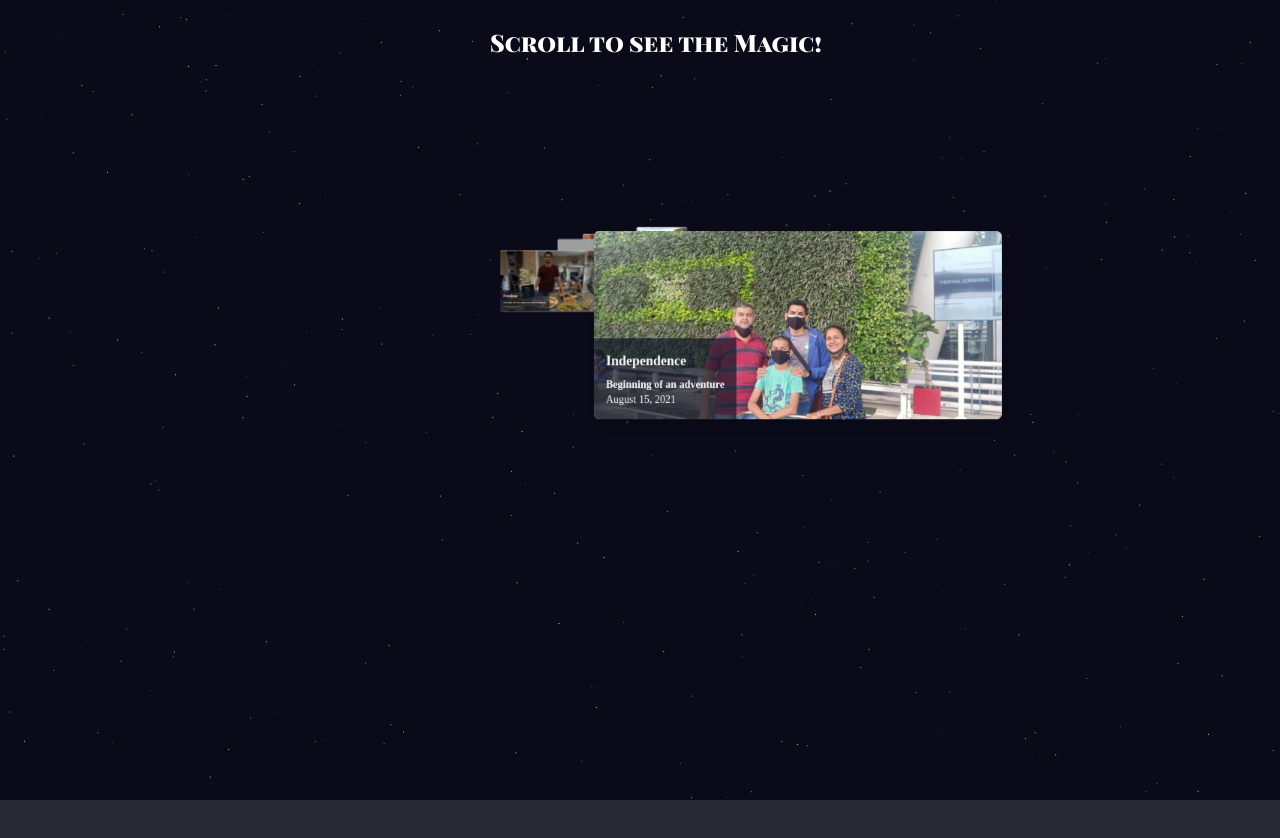
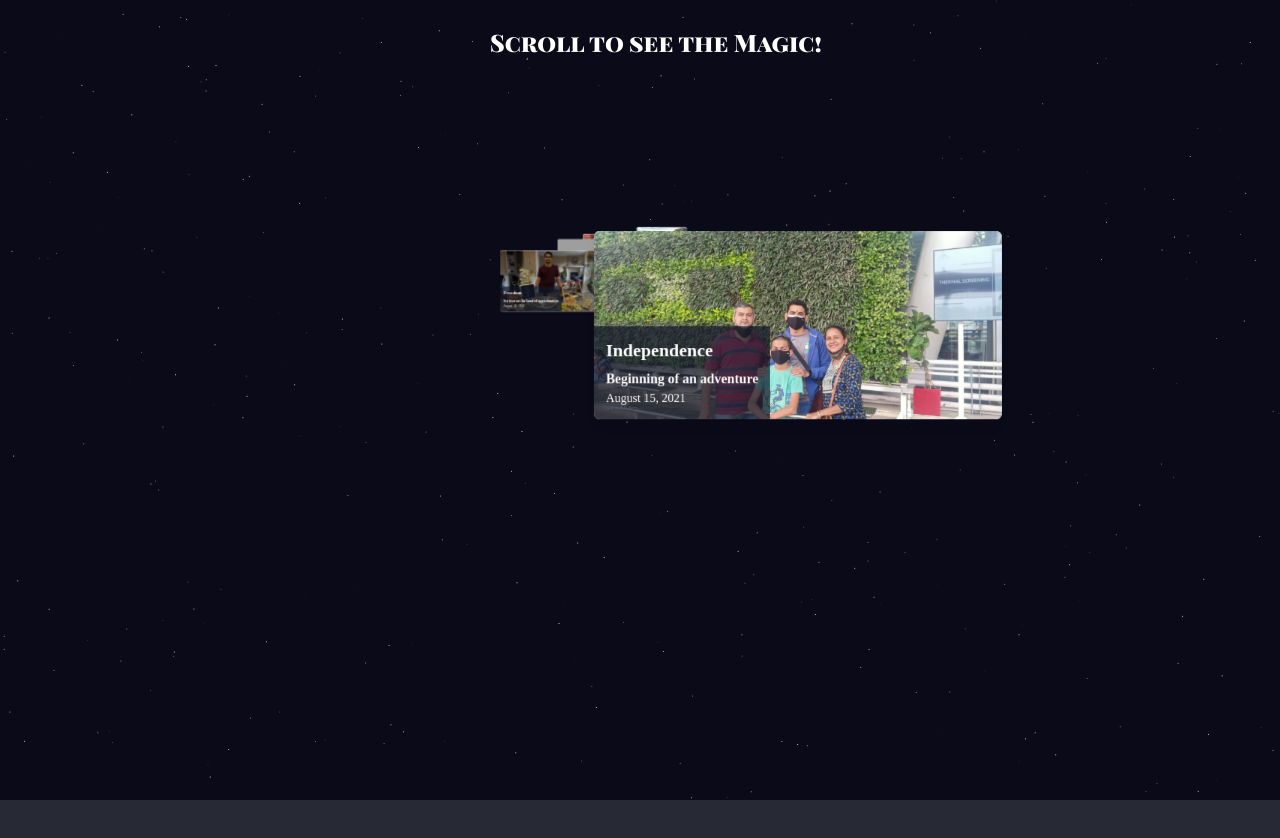
Before and after one commit to Jayko001/my-portfolio, a React (Vite) app: page /about in a window 1280 px wide. Shown: the top 838 px of the page. Built offline with nearby package versions, Linux system fonts and the light colour scheme; grey boxes are pictures that could not be loaded.

Commit message:
UI improvements

```diff
--- a/src/pages/about.tsx
+++ b/src/pages/about.tsx
@@ -40,9 +40,9 @@ function About() {
         <div className="bg-white rounded-lg overflow-hidden shadow-lg relative">
             <img className="object-cover" src={imgSrc} alt={imgAlt || 'event'} />
             <div className="p-4 h-auto absolute bottom-0 bg-opacity-70 bg-gray-900 text-white">
-                <div className="block font-semibold mb-2 text-lg md:text-base lg:text-lg">{title}</div>
-                <div className="font-semibold text-sm">{subtitle}</div>
-                {date && <div className="font-light text-sm">{date.toLocaleDateString('en-US', { day: 'numeric', month: 'long', year: 'numeric' })}</div>}
+                <div className="block font-semibold mb-2 text-lg md:text-base lg:text-2xl">{title}</div>
+                <div className="font-semibold text-lg">{subtitle}</div>
+                {date && <div className="font-light text-md">{date.toLocaleDateString('en-US', { day: 'numeric', month: 'long', year: 'numeric' })}</div>}
             </div>
         </div>
     </div>
```
